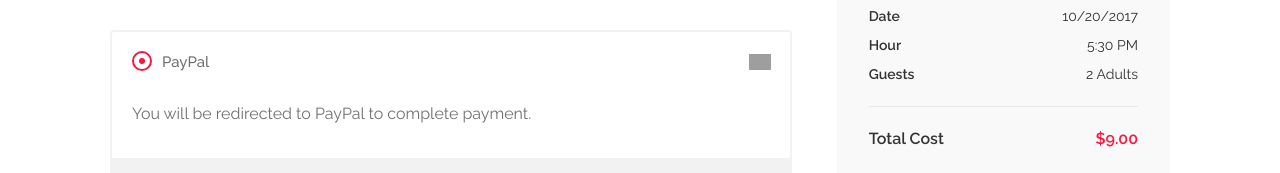
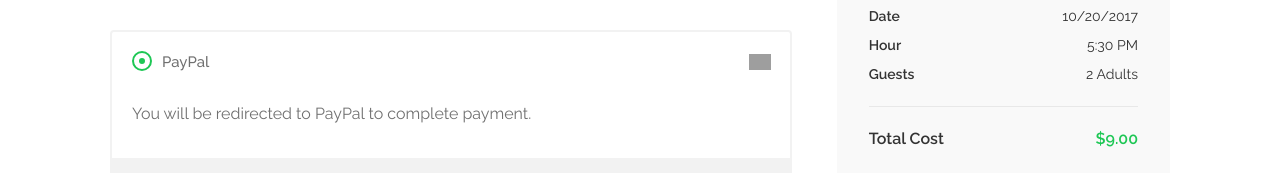
Before and after one commit to alexanderawitin/listeo, a plain HTML site: page pages-booking.html in a window 1280 px wide. Shown: the part 671-844 px from the top of the page. Drawn offline with nearby package versions, Linux system fonts and the light colour scheme; grey boxes are pictures that could not be loaded; files whose address does not match are found by name; a web font is replaced by a local one.

Commit message:
Fix missed colors.

```diff
--- a/css/colors/main.css
+++ b/css/colors/main.css
@@ -285,13 +285,13 @@ a.button.border {
 
 .opening-hours.summary li:hover,
 .opening-hours.summary li.total-costs span {
-    color: #f91742
+    color: #1ec755
 }
 
 .payment-tab-trigger>input:checked~label::before {
-    border-color: #f91742
+    border-color: #1ec755
 }
 
 .payment-tab-trigger>input:checked~label::after {
-    background-color: #f91742
+    background-color: #1ec755
 }
```
